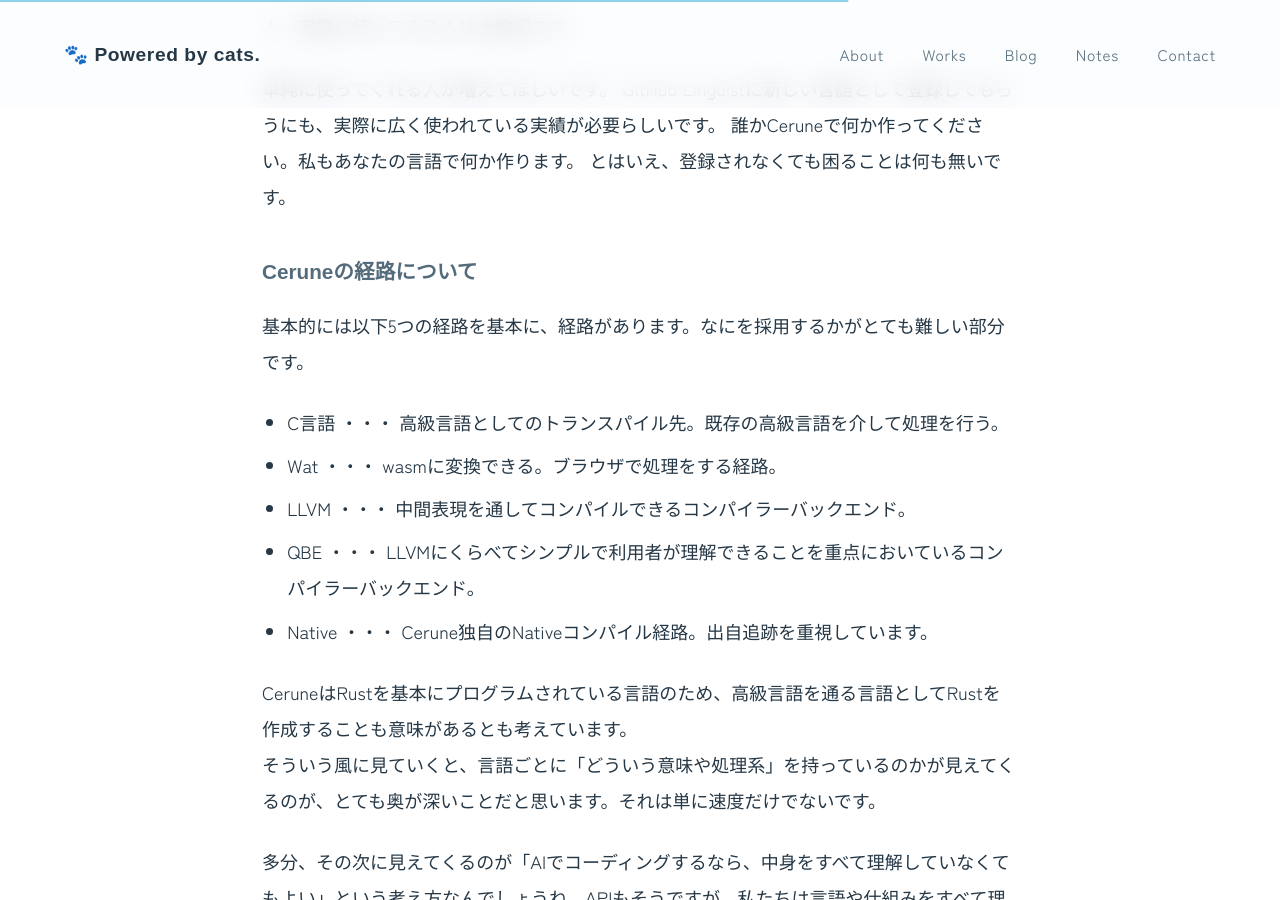
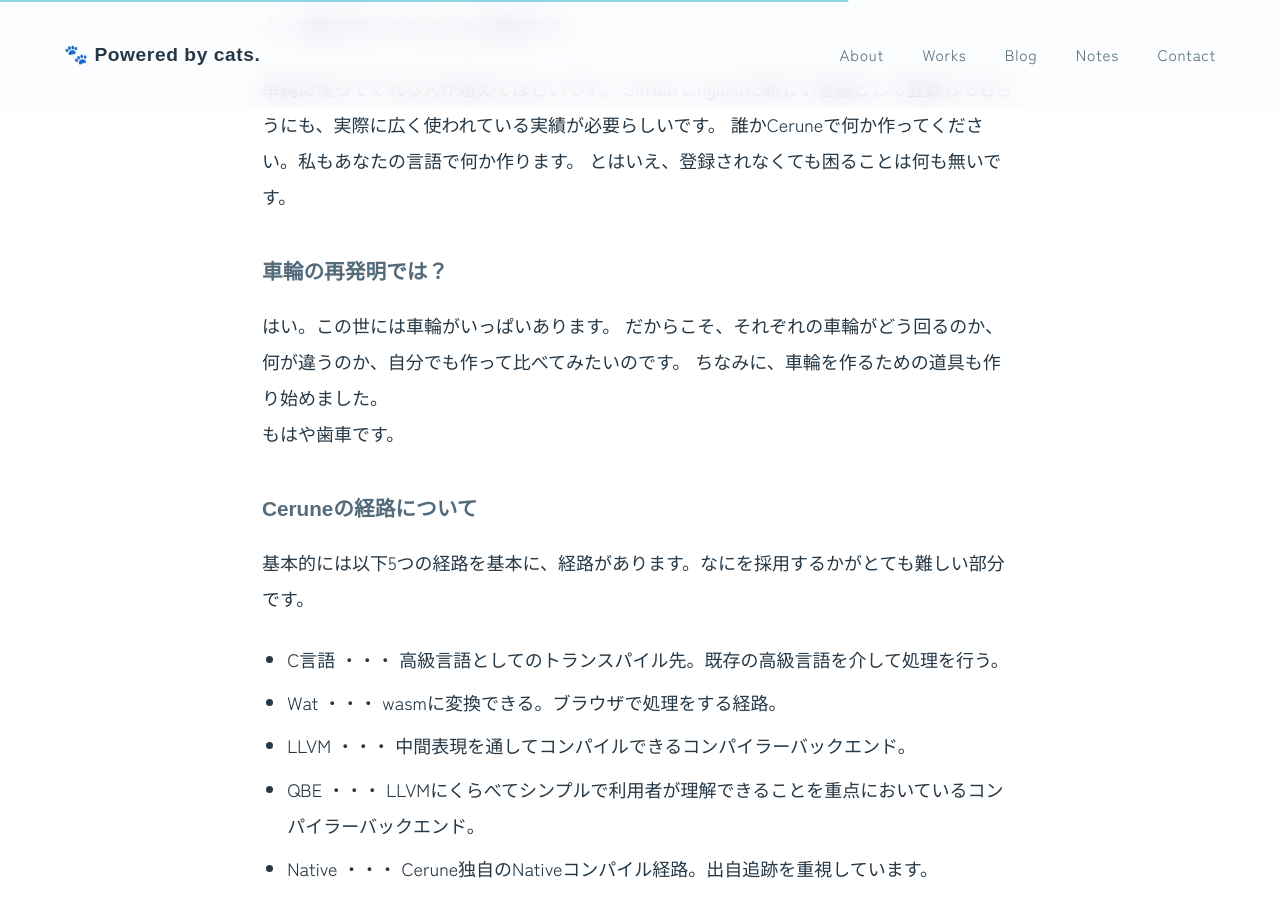
Before and after one commit to Hokutaka/hokutaka.github.io, a Jekyll site: the page built from _posts/2026-11-05-Cerune開発について.md, in a window 1280 px wide and 900 px high, scrolled down 6456 px. Built offline with Jekyll 4.4.1, drawn with Linux system fonts in a browser that asks for light colours; some web fonts are replaced; some of the changed text lies outside the part shown.

Commit message:
文章の追加

```diff
--- a/_posts/2026-11-05-Cerune開発について.md
+++ b/_posts/2026-11-05-Cerune開発について.md
@@ -125,6 +125,13 @@ GitHub Linguistに新しい言語として登録してもらうにも、実際
 誰かCeruneで何か作ってください。私もあなたの言語で何か作ります。
 とはいえ、登録されなくても困ることは何も無いです。
 
+### 車輪の再発明では？
+
+はい。この世には車輪がいっぱいあります。
+だからこそ、それぞれの車輪がどう回るのか、何が違うのか、自分でも作って比べてみたいのです。
+ちなみに、車輪を作るための道具も作り始めました。
+もはや歯車です。
+
 ### Ceruneの経路について
 
 基本的には以下5つの経路を基本に、経路があります。なにを採用するかがとても難しい部分です。
@@ -134,6 +141,14 @@ GitHub Linguistに新しい言語として登録してもらうにも、実際
 - LLVM ・・・ 中間表現を通してコンパイルできるコンパイラーバックエンド。
 - QBE ・・・ LLVMにくらべてシンプルで利用者が理解できることを重点においているコンパイラーバックエンド。
 - Native ・・・ Cerune独自のNativeコンパイル経路。出自追跡を重視しています。
+
+また、少し意味を考えさせられる実行方法もあります。
+
+- HIR ・・・ 高水準中間表現を直接実行する経路。コンパイル後のコード生成を介さず、言語の意味や実行結果を比較するための経路。
+- VM ・・・ Cerune独自のバイトコードを仮想マシンで実行する経路。命令列や実行モデルの違いを観測・比較できる。
+
+などなど、ある意味では5経路では済みません。つまり、まだあります...（泣）
+コンパイラってすごいですね。
 
 CeruneはRustを基本にプログラムされている言語のため、高級言語を通る言語としてRustを作成することも意味があるとも考えています。
 そういう風に見ていくと、言語ごとに「どういう意味や処理系」を持っているのかが見えてくるのが、とても奥が深いことだと思います。それは単に速度だけでないです。
```
